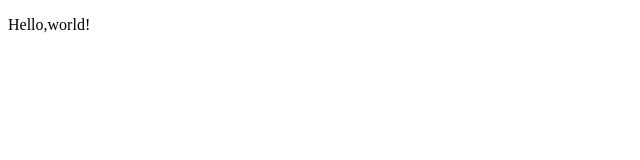
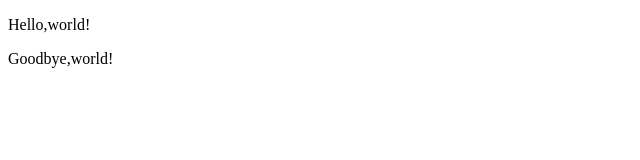
Before and after one commit to WF8Zhang/WF8Zhang.github.io, a plain HTML site: page index.html in a window 1280 px wide. Shown: the whole page, without its empty margins (0-640 px from the left). Drawn offline with Linux system fonts and the light colour scheme.

Commit message:
Add files via upload

```diff
--- a/index.html
+++ b/index.html
@@ -10,5 +10,8 @@
     <p>
         Hello,world!
     </p>
+    <p>
+        Goodbye,world!
+    </p>
 </body>
 </html>
```
